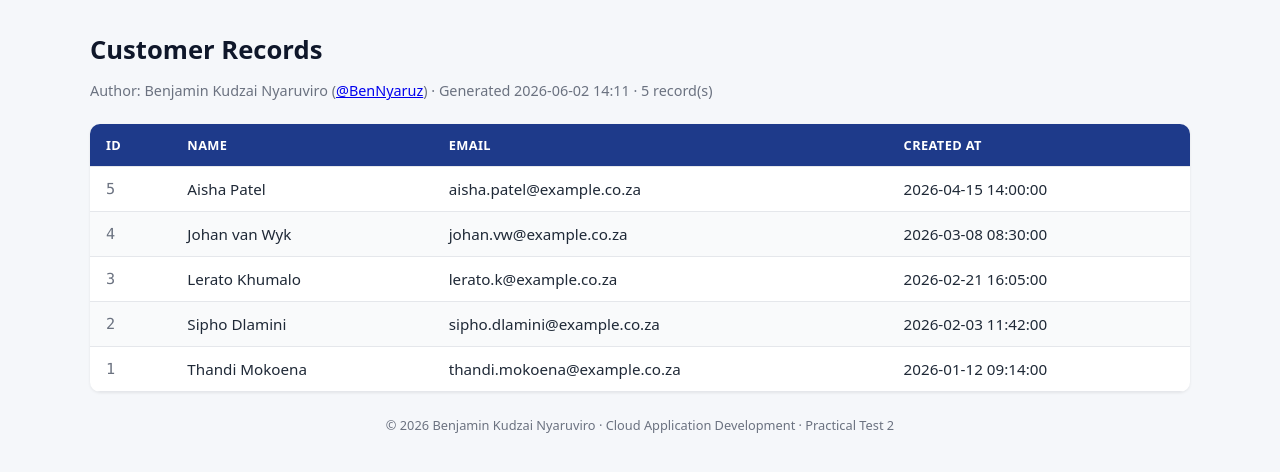
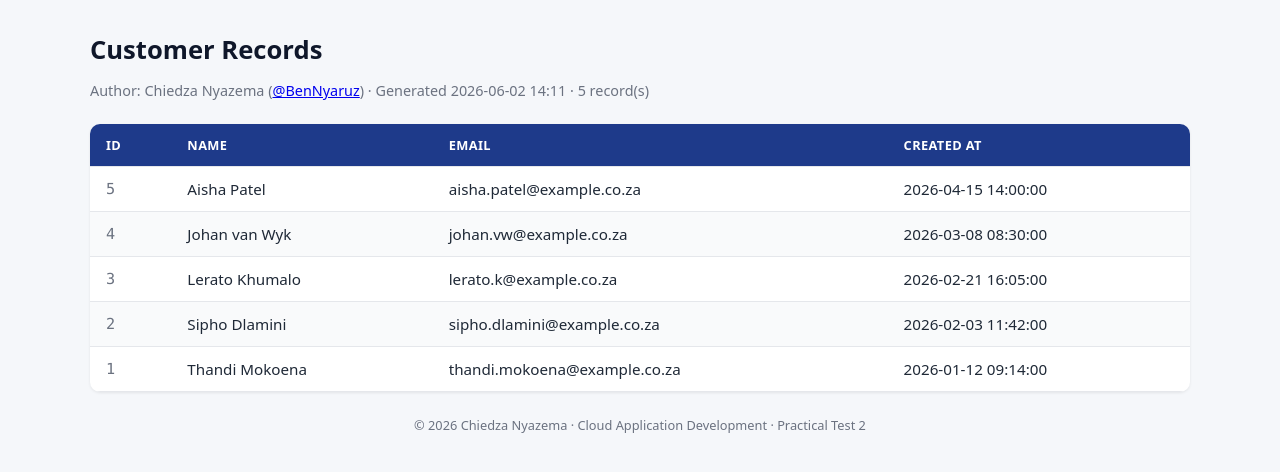
Before and after one commit to Chiedza-98/test-2, a PHP site: page /customers.php in a window 1280 px wide. Shown: the top 472 px of the page. Run offline with PHP 8.4, Linux system fonts and the light colour scheme; data comes from the database, SQL or seed files in the repository.

Commit message:
first commit

```diff
--- a/composer.json
+++ b/composer.json
@@ -6,7 +6,7 @@
   "homepage": "https://github.com/BenNyaruz/customers-app",
   "authors": [
     {
-      "name":     "Benjamin Kudzai Nyaruviro",
+      "name":     "Chiedza Nyazema",
       "email":    "bennyaruviro@gmail.com",
       "homepage": "https://github.com/BenNyaruz",
       "role":     "Developer"
--- a/customers.php
+++ b/customers.php
@@ -4,7 +4,7 @@ declare(strict_types=1);
 /**
  * customers.php
  *
- * Author : Benjamin Kudzai Nyaruviro (BenNyaruz)
+ * Author : Chiedza Nyazema (BenNyaruz)
  * GitHub : https://github.com/BenNyaruz
  * Email  : bennyaruviro@gmail.com
  * Module : Cloud Application Development
@@ -137,7 +137,7 @@ function render_error_page(string $title, string $message): void {
 <html lang="en">
 <head>
     <meta charset="utf-8">
-    <meta name="author" content="Benjamin Kudzai Nyaruviro">
+    <meta name="author" content="Chiedza Nyazema">
     <title>Customer Records</title>
     <style>
         :root {
@@ -181,7 +181,7 @@ function render_error_page(string $title, string $message): void {
     <header>
         <h1>Customer Records</h1>
         <p class="meta">
-            Author: Benjamin Kudzai Nyaruviro (<a href="https://github.com/BenNyaruz">@BenNyaruz</a>) &middot;
+            Author: Chiedza Nyazema (<a href="https://github.com/BenNyaruz">@BenNyaruz</a>) &middot;
             Generated <?= e(date('Y-m-d H:i')) ?> &middot;
             <?= (int) count($customers) ?> record(s)
         </p>
@@ -210,7 +210,7 @@ function render_error_page(string $title, string $message): void {
     </section>
 
     <footer>
-        &copy; <?= e(date('Y')) ?> Benjamin Kudzai Nyaruviro &middot; Cloud Application Development &middot; Practical Test 2
+        &copy; <?= e(date('Y')) ?> Chiedza Nyazema &middot; Cloud Application Development &middot; Practical Test 2
     </footer>
 </body>
 </html>
--- a/init.sql
+++ b/init.sql
@@ -1,6 +1,6 @@
 -- ----------------------------------------------------------------------------
 -- init.sql
--- Author: Benjamin Kudzai Nyaruviro (BenNyaruz)
+-- Author: Chiedza Nyazema (BenNyaruz)
 -- Cloud Application Development - Practical Test 2
 -- Repository: https://github.com/BenNyaruz/customers-app
 --
```
Also changed, not shown: pipeline-design.md (+1 -1 lines), .github/workflows/ci.yml, README.md, 1 other file.
